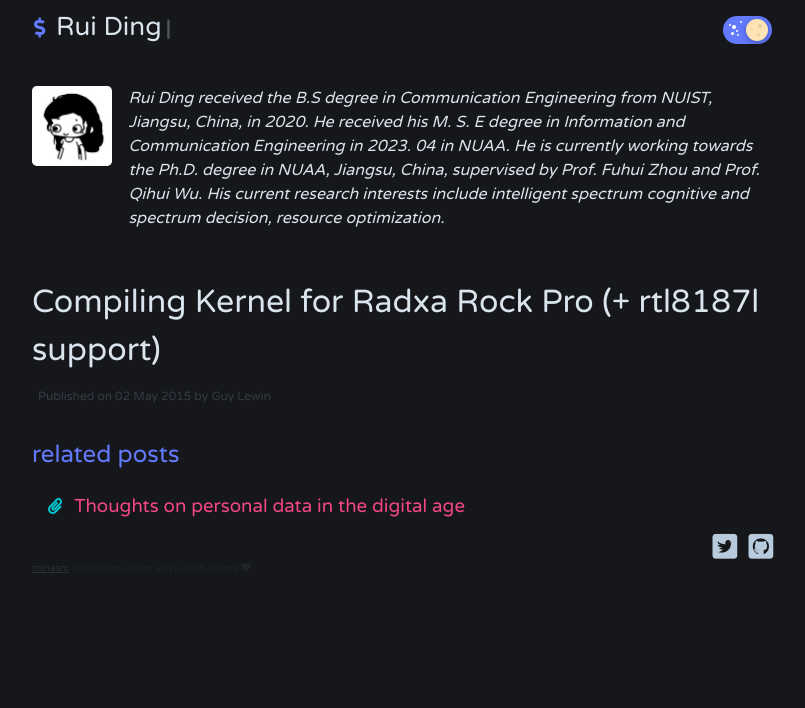
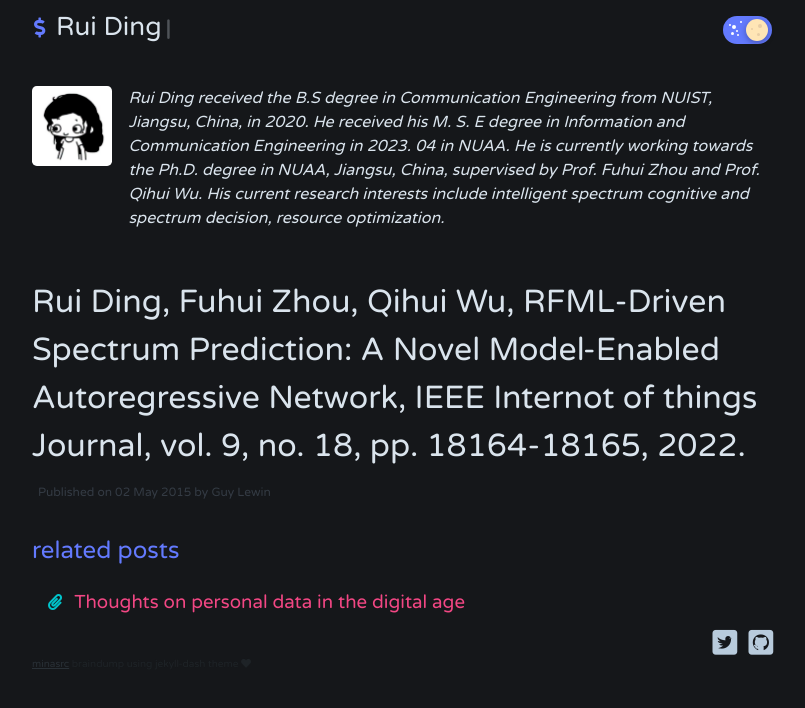
Before and after one commit to dingrui34/dingrui35.github.io, a Jekyll site: the page built from _posts/2022-11-02-welcome-to-passau.md, in a window 1280 px wide. Shown: the top 708 px of the page, without its empty margins (238-1043 px from the left). Built offline with Jekyll 4.4.1, drawn with Linux system fonts in a browser that asks for light colours; nearby versions of some CDN libraries.

Commit message:
Update 2022-11-02-welcome-to-passau.md

```diff
--- a/_posts/2022-11-02-welcome-to-passau.md
+++ b/_posts/2022-11-02-welcome-to-passau.md
@@ -1,5 +1,5 @@
 ---
-title: 'Compiling Kernel for Radxa Rock Pro (+ rtl8187l support)'
+title: 'Rui Ding, Fuhui Zhou, Qihui Wu, RFML-Driven Spectrum Prediction: A Novel Model-Enabled Autoregressive Network, IEEE Internot of things Journal, vol. 9, no. 18, pp. 18164-18165, 2022.'
 date: '2015-05-02T19:55:13+00:00'
 author: Guy Lewin
 layout: post
```
